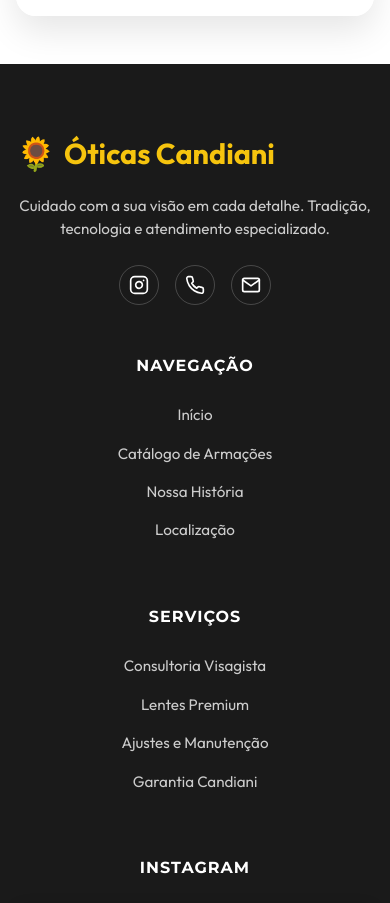
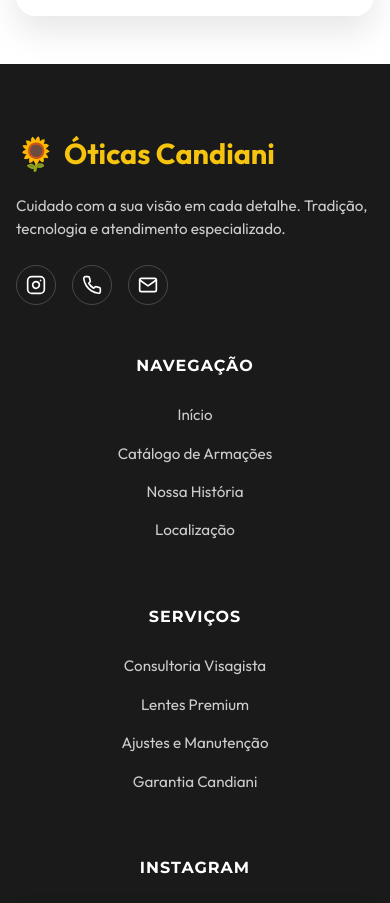
Before and after one commit to negojapis/-ticas-Candiani, a Next.js app: page / in a window 390 px wide. Shown: the part 7320-8223 px from the top of the page. Built offline with nearby package versions, Linux system fonts and the light colour scheme; grey boxes are pictures that could not be loaded.

Commit message:
style: Left-align brand column in footer on mobile

```diff
--- a/src/app/globals.css
+++ b/src/app/globals.css
@@ -649,8 +649,12 @@
     text-align: center;
   }
 
+  .brand-col {
+    text-align: left;
+  }
+
   .social-links {
-    justify-content: center;
+    justify-content: flex-start;
   }
 }
 
```
